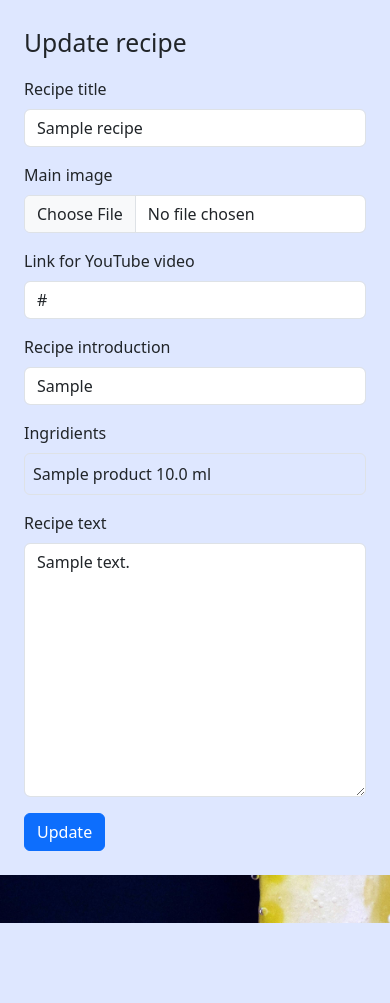
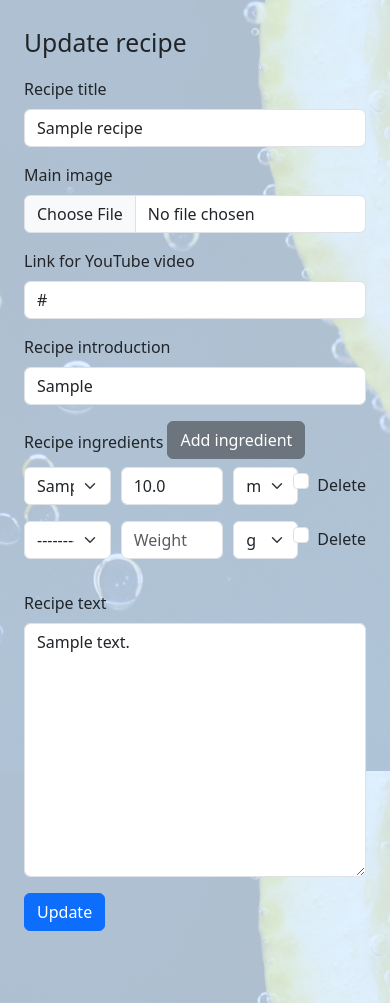
Before and after one commit to Michael322312/cuisiner_project, a Django app: page /update_recipe/1 in a window 390 px wide. Shown: the part 73-1076 px from the top of the page. Before the commit the page ends 996 px from the top, so only its background shows below. Run offline with Django 5.2, Linux system fonts and the light colour scheme; a user stored in the database is signed in; tables that the repository leaves empty hold one stand-in row (values such as "Sample post"); grey boxes marked "Sample" are stand-in pictures; some libraries are stand-ins or nearby versions.

Commit message:
Added updating ingridients in recipe

```diff
--- a/recipe/views.py
+++ b/recipe/views.py
@@ -1,5 +1,5 @@
 from django.db.models.query import QuerySet
-from django.shortcuts import render, get_object_or_404
+from django.shortcuts import render, get_object_or_404, HttpResponse
 from django.views.generic import CreateView, DeleteView, UpdateView, ListView, DetailView, TemplateView
 from django.template.defaulttags import register
 from recipe.models import Category, Product, Recipe, Diet
@@ -15,6 +15,7 @@ from user_system.models import UserPreference
 from django.db.models import Q
 from user_system.models import CustomUser
 from recipe.mixins import UserIsOwnerMixin
+
 
 
 class MainMenuView(TemplateView):
@@ -303,6 +304,43 @@ class RecipeUpdateView(LoginRequiredMixin, UserIsOwnerMixin, UpdateView):
     success_url = reverse_lazy("recipe:recipe_list")
     form_class = RecipeCreateForm
 
+    def get_object(self):
+        return get_object_or_404(Recipe, pk=self.kwargs["pk"] )
+
+    def get_context_data(self, **kwargs):
+        context = super(RecipeUpdateView, self).get_context_data(**kwargs)
+        if self.request.POST:
+            context['formset'] = IngridientInlineFormSet(self.request.POST, self.request.FILES, instance=self.get_object())
+        else:
+            context['formset'] = IngridientInlineFormSet(instance=self.get_object())
+
+        context['img_rec'] = self.get_object().main_image
+
+        return context
+
+    def form_valid(self, form):
+        ingredient_form = IngridientInlineFormSet(
+                self.request.POST, self.request.FILES, instance=self.get_object()
+            )
+        if ingredient_form.is_valid():
+            self.object = form.save()
+            ingredient_form.instance = self.get_object()
+            for ing in ingredient_form.cleaned_data:
+                try:
+                    if ing['product'].piece_weight == 0:
+                        messages.error(self.request, "Ingridient can't be pieced")
+                        context = {"recipe_form": form, "formset": ingredient_form}
+                        return render(
+                            template_name="recipe/recipe/update_form.html", context=context, request=self.request
+                        )
+                except:
+                    pass
+
+            ingredient_form.save()
+
+
+        return super(RecipeUpdateView, self).form_valid(form)
+
 
 class RecipeDeleteView(LoginRequiredMixin,UserIsOwnerMixin, DeleteView):
     model = Recipe
--- a/static/css/recipe_styles.css
+++ b/static/css/recipe_styles.css
@@ -6,11 +6,7 @@ body {
 
 }
 
-.ing_list {
-    display: flex;
-    flex-direction: column; /* Ensures each .ing-form is on a new line */
-    gap: 10px; /* Space between form groups */
-}
+
 
 .ing-form {
     display: flex;
--- a/templates/recipe/recipe/update_form.html
+++ b/templates/recipe/recipe/update_form.html
@@ -1,5 +1,6 @@
 {% extends 'base.html' %}
 {% load static %}
+{%load crispy_forms_tags%}
 {% block content %}
     <style>
         .rec_form {
@@ -15,8 +16,11 @@
             .rec_form {
                 width: 100%;
                 margin-top: 0;
-                background-color: rgb(222, 231, 255);
+                background-color: #dcf2ffca;
                 border-radius: 0px;
+            }
+            .under_space {
+                background-color: #dcf2ffca;
             }
         }
     </style>
@@ -31,7 +35,7 @@
         </div>
         <div class="mb-3">
             <label class="form-label" for="main_image">{{ form.main_image.label }}</label>
-            {{ form.main_image }}
+            {{ form.main_image|default_if_none:img_rec }}
         </div>
         <div class="mb-3">
             <label class="form-label" for="url_yt_video">Link for YouTube video</label>
@@ -42,13 +46,20 @@
             {{ form.introduction }}
         </div>
         <div class="mb-3">
-            <label class="form-label" for="ingridients">Ingridients</label>
-            <div name="ingredients" class="border rounded p-2">
-                {%for ingridient in recipe.ingredients.all%}
-                    {{ingridient}}
-                    <br>
-                {%endfor%}
+            <label class="form-label" for="ingredients">Recipe ingredients</label>
+            <button id="add-ingredient" type="button" class="btn btn-secondary mb-2">Add ingredient</button>
+            <div id="ingredients-formset" class="ing_list">
+                {% for form in formset %}
+                    <div class="ing-form">
+                        {{ form.product|as_crispy_field}}
+                        {{ form.weight|as_crispy_field }}
+                        {{form.weight_unit|as_crispy_field}}
+                        {{ form.DELETE|as_crispy_field }}
+
+                    </div>
+                {% endfor %}
             </div>
+            {{ formset.management_form }}
         </div>
         <div class="mb-3">
             <label class="form-label" for="recipe_text">Recipe text</label>
@@ -56,6 +67,27 @@
         </div>
         <button type="submit" class="btn btn-primary">Update</button>
     </form>
-    <div class="p-4"></div>
+    <div id="empty-form" style="display: none;">
+        <div class="ing-form">
+            {{ formset.empty_form|crispy }}
+        </div>
+    </div>
+    <div class="p-4 under_space"></div>
+    <script>
+
+        $(document).ready(function() {
+            $('#add-ingredient').click(function() {
+                var formCount = $('#ingredients-formset .ing-form').length;
+                var emptyFormHtml = $('#empty-form .ing-form').html().replace(/__prefix__/g, formCount);
+                var newForm = $('<div class="ing-form">' + emptyFormHtml + '</div>');
+                $('#ingredients-formset').append(newForm);
+
+                // Update the total forms count
+                var totalForms = $('#id_ingredients-TOTAL_FORMS');
+                totalForms.val(parseInt(totalForms.val()) + 1);
+            });
+
+        });
+    </script>
 
 {% endblock %}
```
Also changed, not shown: templates/recipe/recipe/detail_view.html (+1 -18 lines), recipe/migrations/0013_alter_recipeingridient_options.py (added).
